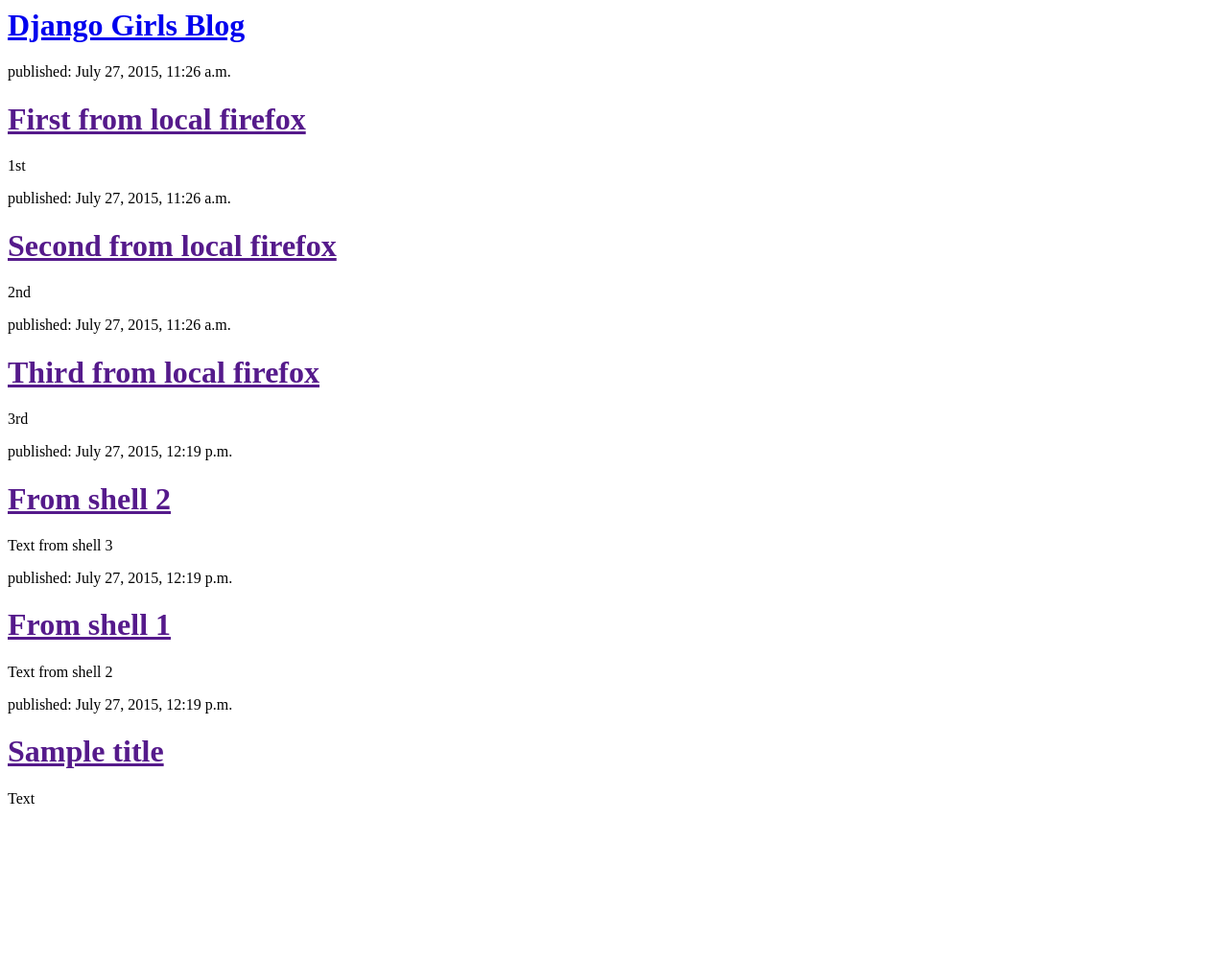
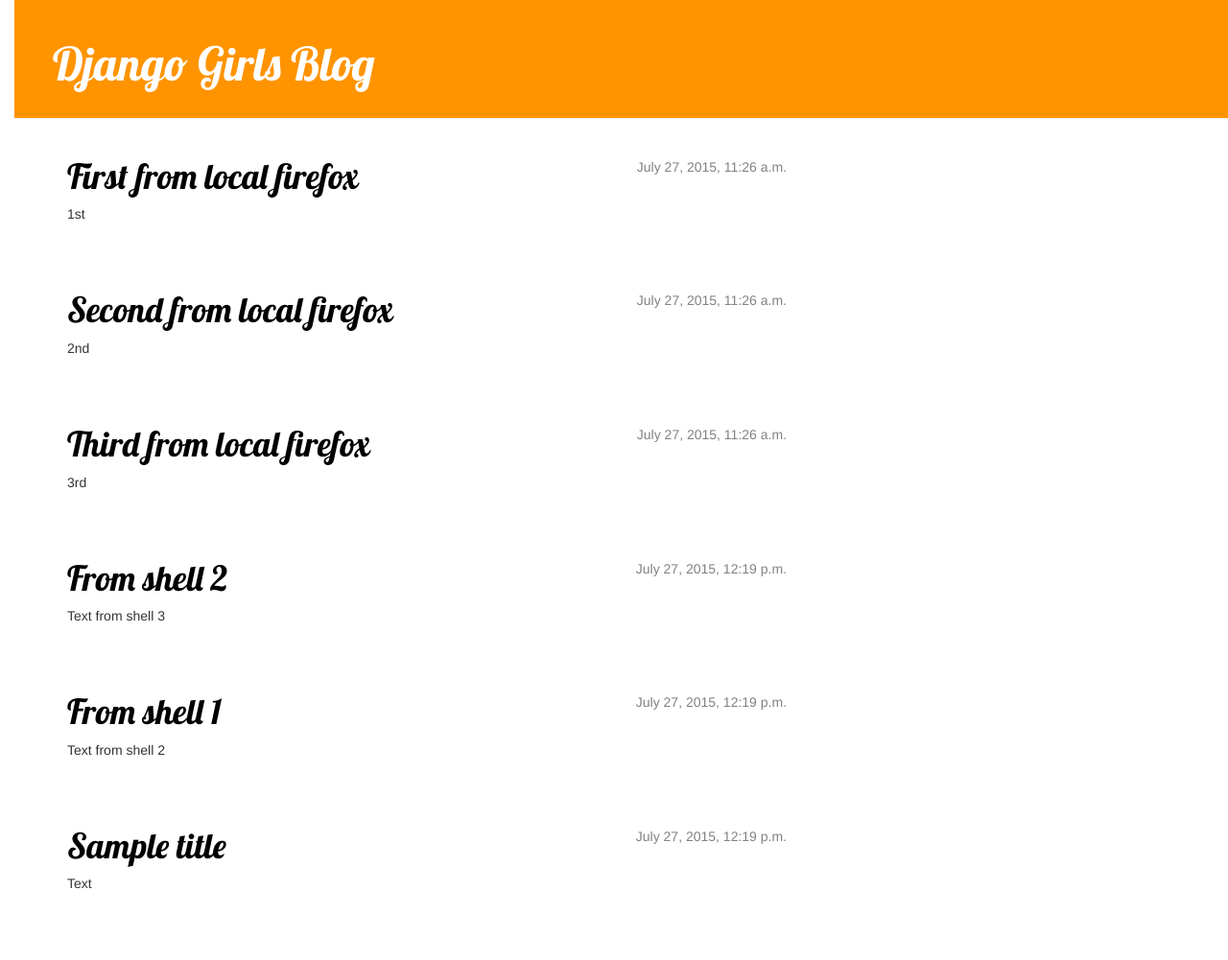
Before and after one commit to angelapy/my-first-blog, a Django app: page / in a window 1280 px wide. Shown: the whole page at 96% size. Before the commit the page ends 838 px from the top, so only its background shows below. Run offline with Django 3.2, Linux system fonts and the light colour scheme; data comes from the database, SQL or seed files in the repository; some libraries are stand-ins or nearby versions.

Commit message:
CSS and Base.html update

```diff
--- /dev/null
+++ b/blog/static/css/blog.css
@@ -0,0 +1,57 @@
+h1 a {
+    color: #FCA205;
+    font-family: 'Lobster';
+}
+
+
+body {
+    padding-left: 15px;
+}
+
+.page-header {
+    background-color: #ff9400;
+    margin-top: 0;
+    padding: 20px 20px 20px 40px;
+}
+
+.page-header h1, .page-header h1 a, .page-header h1 a:visited, .page-header h1 a:active {
+    color: #ffffff;
+    font-size: 36pt;
+    text-decoration: none;
+}
+
+.content {
+    margin-left: 40px;
+}
+
+h1, h2, h3, h4 {
+    font-family: 'Lobster', cursive;
+}
+
+.date {
+    float: right;
+    color: #828282;
+}
+
+.save {
+    float: right;
+}
+
+.post-form textarea, .post-form input {
+    width: 100%;
+}
+
+.top-menu, .top-menu:hover, .top-menu:visited {
+    color: #ffffff;
+    float: right;
+    font-size: 26pt;
+    margin-right: 20px;
+}
+
+.post {
+    margin-bottom: 70px;
+}
+
+.post h1 a, .post h1 a:visited {
+    color: #000000;
+}
--- /dev/null
+++ b/blog/templates/blog/base.html
@@ -0,0 +1,27 @@
+{% load staticfiles %}
+<html>
+    <head>
+    	 <title>Django Girls blog</title>
+    	<link rel="stylesheet" href="//maxcdn.bootstrapcdn.com/bootstrap/3.2.0/css/bootstrap.min.css">
+<link rel="stylesheet" href="//maxcdn.bootstrapcdn.com/bootstrap/3.2.0/css/bootstrap-theme.min.css">
+<link rel="stylesheet" href="{% static "css/blog.css" %}">
+<link href="http://fonts.googleapis.com/css?family=Lobster&subset=latin,latin-ext" rel="stylesheet" type="text/css">
+
+    </head>
+
+ <body>
+    <div class="page-header">
+        <h1><a href="/">Django Girls Blog</a></h1>
+    </div>
+    <div class="content container">
+        <div class="row">
+            <div class="col-md-8">
+            {% block content %}
+            {% endblock %}
+            </div>
+        </div>
+    </div>
+</body>
+
+
+</html>
--- a/blog/templates/blog/post_list.html
+++ b/blog/templates/blog/post_list.html
@@ -1,33 +1,13 @@
-<html>
-    <head>
-        <title>Django Girls blog</title>
-    </head>
-    <body>
-        <div>
-    <h1><a href="/">Django Girls Blog</a></h1>
-</div>
+{% extends "blog/base.html" %}
 
+{% block content %}
 {% for post in posts %}
-    <div>
-        <p>published: {{ post.published_date }}</p>
+    <div class="post">
+        <div class="date">
+            {{ post.published_date }}
+        </div>
         <h1><a href="">{{ post.title }}</a></h1>
         <p>{{ post.text|linebreaks }}</p>
     </div>
 {% endfor %}
-
-<!--     {{ posts }} -->
-
-
-<!--         <div>
-            <p>published: 14.06.2014, 12:14</p>
-            <h2><a href="">My first post</a></h2>
-            <p>Aenean eu leo quam. Pellentesque ornare sem lacinia quam venenatis vestibulum. Donec id elit non mi porta gravida at eget metus. Fusce dapibus, tellus ac cursus commodo, tortor mauris condimentum nibh, ut fermentum massa justo sit amet risus.</p>
-        </div>
-
-        <div>
-            <p>published: 14.06.2014, 12:14</p>
-            <h2><a href="">My second post</a></h2>
-            <p>Aenean eu leo quam. Pellentesque ornare sem lacinia quam venenatis vestibulum. Donec id elit non mi porta gravida at eget metus. Fusce dapibus, tellus ac cursus commodo, tortor mauris condimentum nibh, ut f.</p>
-        </div> -->
-    </body>
-</html>
+{% endblock content %}
```
